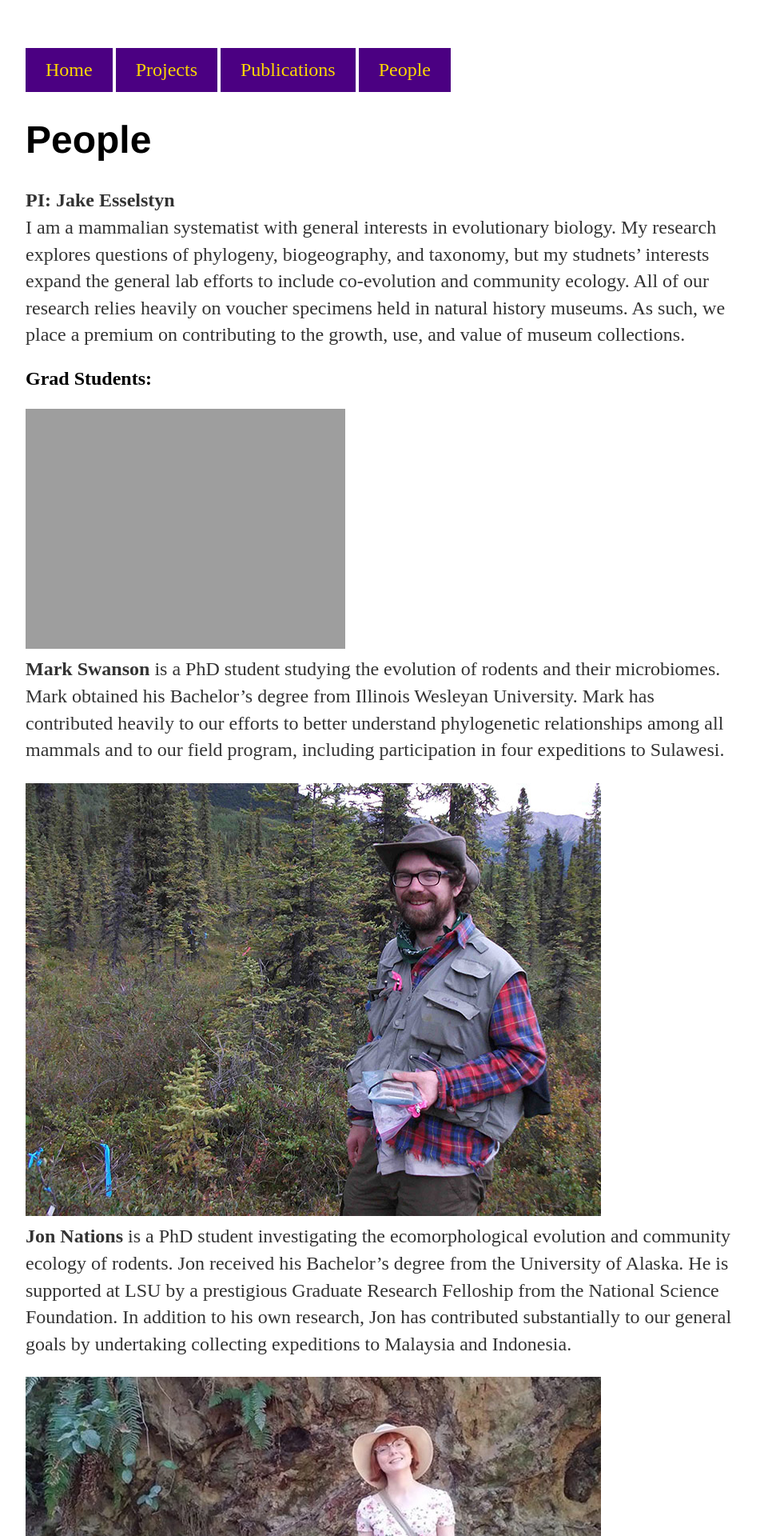
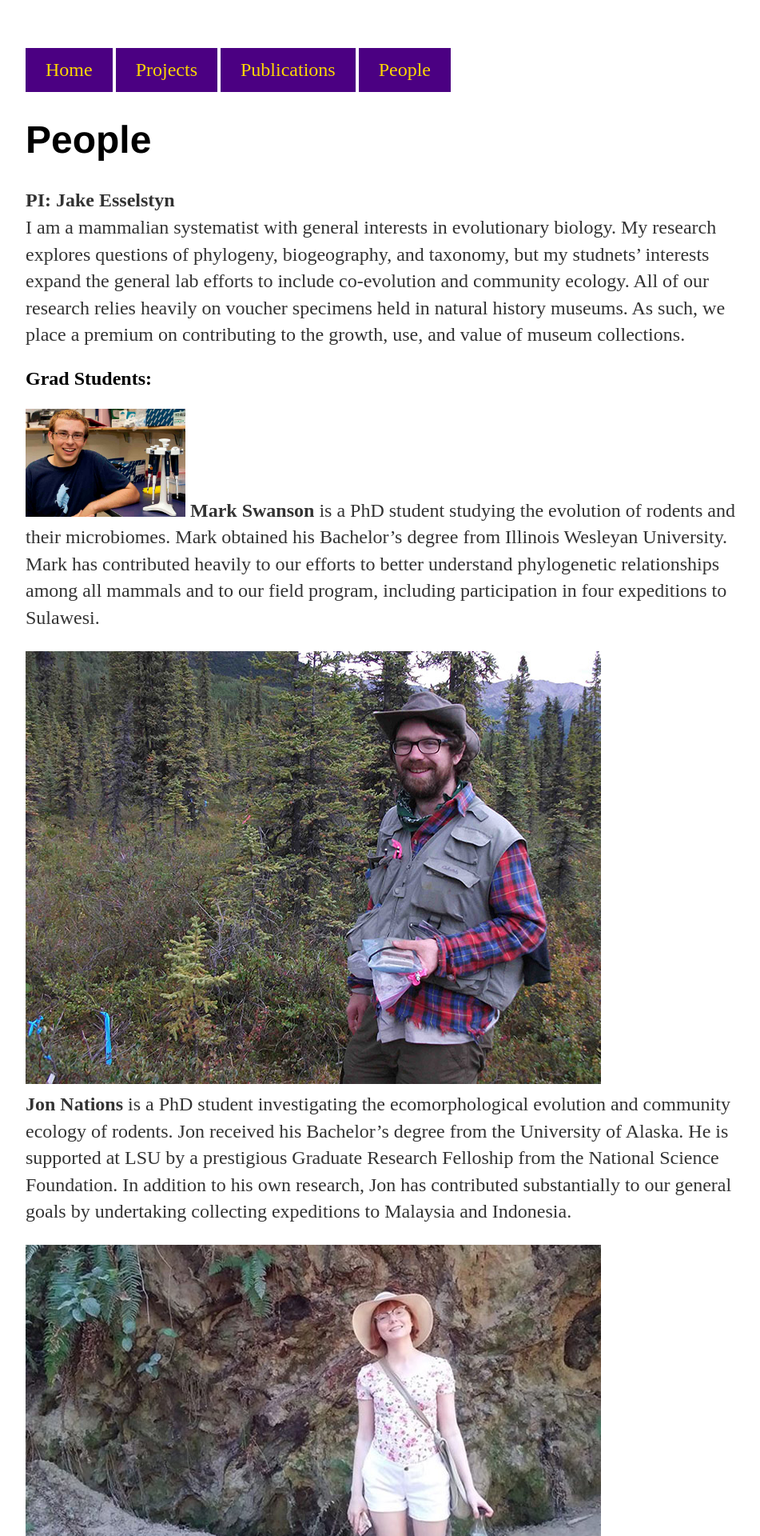
Before and after one commit to esselstyn/esselstyn.github.io, a Jekyll site: the page built from people.md, in a window 1280 px wide. Shown: the top 1920 px of the page at 80% size, without its empty margins (160-1111 px from the left). Built offline with Jekyll 4.4.1, drawn with Linux system fonts in a browser that asks for light colours.

Commit message:
Update people.md

```diff
--- a/people.md
+++ b/people.md
@@ -9,7 +9,7 @@ I am a mammalian systematist with general interests in evolutionary biology. My
 
 
 ## Grad Students:
-![mark](images/Mark.jpg =250x200)
+<img src="images/Mark.jpg" width="200">
 **Mark Swanson** is a PhD student studying the evolution of rodents and their microbiomes. Mark obtained his Bachelor's degree from Illinois Wesleyan University. Mark has contributed heavily to our efforts to better understand phylogenetic relationships among all mammals and to our field program, including participation in four expeditions to Sulawesi.
 
 ![jon](images/jon.jpg)
```
